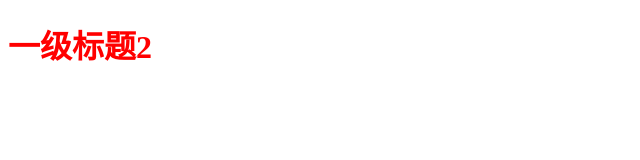
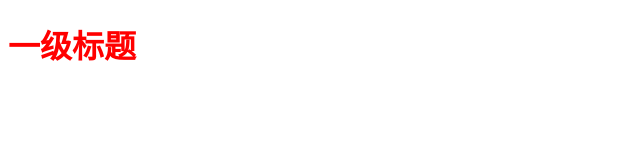
Before and after one commit to wangdongfang1/myJavaProject, a plain HTML site: page javaWeb/index.html in a window 1280 px wide. Shown: the full height of the page, 0-640 px from the left. Drawn offline with Linux system fonts and the light colour scheme.

Commit message:
IDEA测试JAVAWEB

```diff
--- a/javaWeb/index.html
+++ b/javaWeb/index.html
@@ -5,6 +5,6 @@
     <title>javaWebDemo</title>
 </head>
 <body>
-<h1 style="color: red">一级标题2</h1>
+<h1 style="color: red">一级标题</h1>
 </body>
 </html>
```
